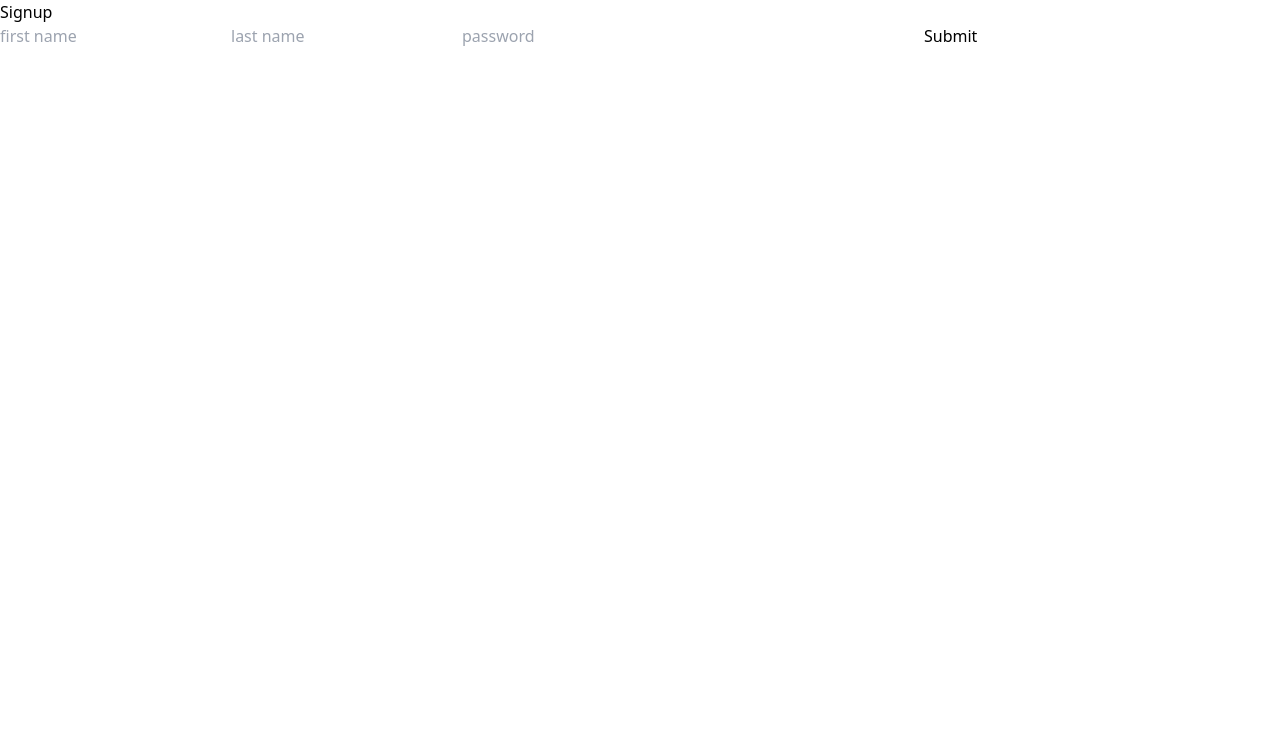
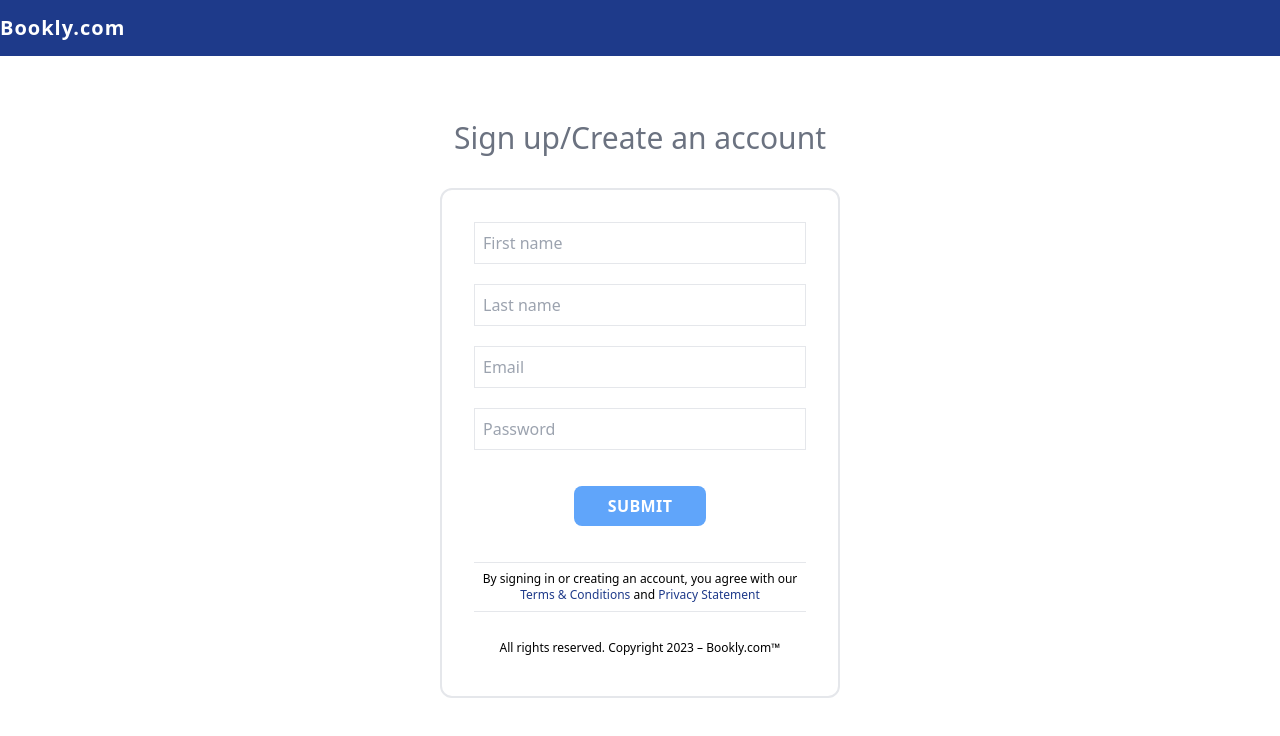
Before and after one commit to navinmaharjan/bookly, a Next.js app in the folder client/: page /register in a window 1280 px wide. Shown: the top 736 px of the page. Built offline with nearby package versions, Linux system fonts and the light colour scheme.

Commit message:
basic UI design on Log In & Regsiter Page

```diff
--- a/client/src/pages/login/index.js
+++ b/client/src/pages/login/index.js
@@ -15,12 +15,27 @@ const SignupSchema = Yup.object().shape({
 });
 
 const Login = () => (
+ <>
+     <div className='bg-blue-900'>
+            <div className=' container mx-auto h-14 flex items-center text-white text-xl font-semibold'>
+                <h1 className='tracking-wider'>Bookly.com</h1>
+            </div>
+
+        </div>
+
+
+        <div className='w-full flex justify-center items-center mt-16'>
+
             <div>
+                <div className='text-3xl text-gray-500 text-center'>
                     <h1>Sign In</h1>
+                </div>
+
                 <Formik
                     initialValues={{
                         firstName: '',
                         lastName: '',
+                        password: '',
                         email: '',
                     }}
                     validationSchema={SignupSchema}
@@ -30,22 +45,35 @@ const Login = () => (
                     }}
                 >
                     {({ errors, touched }) => (
-        <Form>
-          <Field name="firstName" />
-          {errors.firstName && touched.firstName ? (
-            <div>{errors.firstName}</div>
-          ) : null}
-          <Field name="lastName" />
+                        <Form className='flex flex-col p-8 border-2 gap-5 w-[400px] mt-8 rounded-xl'>
+
+
+                            <Field name="email" type="email" placeholder="Email" className="border p-2" />
+                            {errors.email && touched.email ? <div>{errors.email}</div> : null}
+
+                            <Field name="password" type="password" placeholder="Password" className="border p-2" />
                             {errors.lastName && touched.lastName ? (
                                 <div>{errors.lastName}</div>
                             ) : null}
-          <Field name="email" type="email" />
-          {errors.email && touched.email ? <div>{errors.email}</div> : null}
-          <button type="submit">Submit</button>
+                            <div className='text-center mt-4'>
+                                <button type="submit" className='bg-blue-400 px-4 p-2  rounded-lg text-white w-2/5 transition duration-300  hover:bg-blue-200 hover:text-blue-900 uppercase font-semibold tracking-wide'>Sign In</button>
+                            </div>
+                            <div className='text-xs text-center border-t border-b py-2 mt-4'>
+                                <p>By signing in or creating an account, you agree with our <span className='text-blue-900'>Terms & Conditions</span> and <span className='text-blue-900'>Privacy Statement</span></p>
+                            </div>
+                            <div className='text-xs text-center py-2'>
+                                <p>All rights reserved.
+                                    Copyright 2023 – Bookly.com™ </p>
+                            </div>
+
                         </Form>
                     )}
                 </Formik>
             </div>
+
+        </div>
+
+ </>
 );
 
 export default Login
--- a/client/src/pages/register/index.js
+++ b/client/src/pages/register/index.js
@@ -21,8 +21,22 @@ const SignupSchema = Yup.object().shape({
 });
 
 const Register = () => (
+    <>
+        <div className='bg-blue-900'>
+            <div className=' container mx-auto h-14 flex items-center text-white text-xl font-semibold'>
+                <h1 className='tracking-wider'>Bookly.com</h1>
+            </div>
+
+        </div>
+
+
+        <div className='w-full flex justify-center items-center mt-16'>
+
             <div>
-        <h1>Signup</h1>
+                <div className='text-3xl text-gray-500 text-center'>
+                    <h1>Sign up/Create an account</h1>
+                </div>
+
                 <Formik
                     initialValues={{
                         firstName: '',
@@ -37,28 +51,49 @@ const Register = () => (
                     }}
                 >
                     {({ errors, touched }) => (
+                        <Form className='flex flex-col p-8 border-2 gap-5 w-[400px] mt-8 rounded-xl'>
 
-                    <Form>
-                        <Field name="firstName" placeholder="first name" className=" bord" />
+                            <Field name="firstName" placeholder="First name" className=" border p-2" />
                             {errors.firstName && touched.firstName ? (
                                 <div>{errors.firstName}</div>
                             ) : null}
-                        <Field name="lastName" placeholder="last name" />
+
+
+                            <Field name="lastName" placeholder="Last name" className="border p-2" />
                             {errors.lastName && touched.lastName ? (
                                 <div>{errors.lastName}</div>
                             ) : null}
-                        <Field name="password" type="password" placeholder="password" />
+                            <Field name="email" type="email" placeholder="Email" className="border p-2" />
+                            {errors.email && touched.email ? <div>{errors.email}</div> : null}
+
+                            <Field name="password" type="password" placeholder="Password" className="border p-2" />
                             {errors.lastName && touched.lastName ? (
                                 <div>{errors.lastName}</div>
                             ) : null}
-                        <Field name="email" type="email" />
-                        {errors.email && touched.email ? <div>{errors.email}</div> : null}
-                        <button type="submit">Submit</button>
+                            <div className='text-center mt-4'>
+                                <button type="submit" className='bg-blue-400 px-4 p-2  rounded-lg text-white w-2/5 transition duration-300 hover:bg-blue-200 hover:text-blue-900 uppercase font-semibold tracking-wide'>Submit</button>
+                            </div>
+                            <div className='text-xs text-center border-t border-b py-2 mt-4'>
+                                <p>By signing in or creating an account, you agree with our <span className='text-blue-900'>Terms & Conditions</span> and <span className='text-blue-900'>Privacy Statement</span></p>
+                            </div>
+                            <div className='text-xs text-center py-2'>
+                                <p>All rights reserved.
+                                    Copyright 2023 – Bookly.com™ </p>
+                            </div>
+
                         </Form>
-
                     )}
                 </Formik>
             </div>
+
+        </div>
+
+
+
+    </>
+
+
+
 );
 
 export default Register
```
Also changed, not shown: 1 other file (tests, documents, lock files or other folders). Lines whose indentation alone changed are shown as unchanged.
